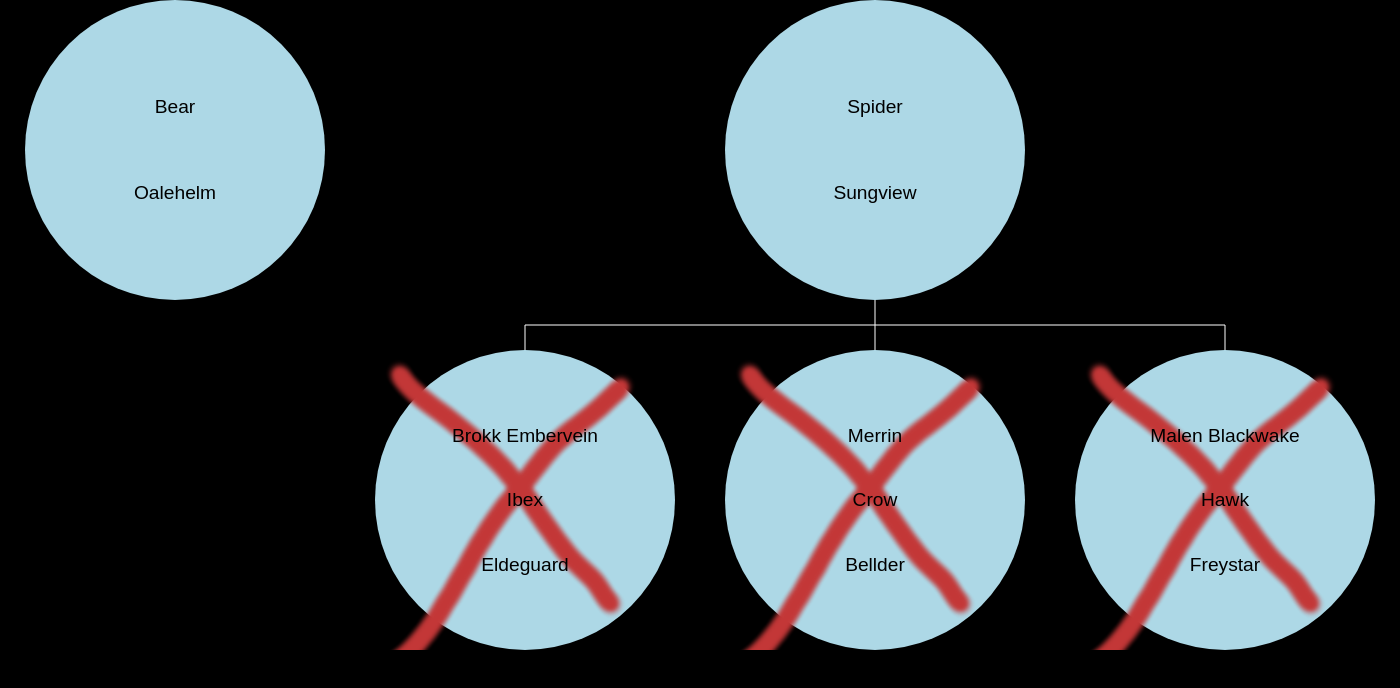
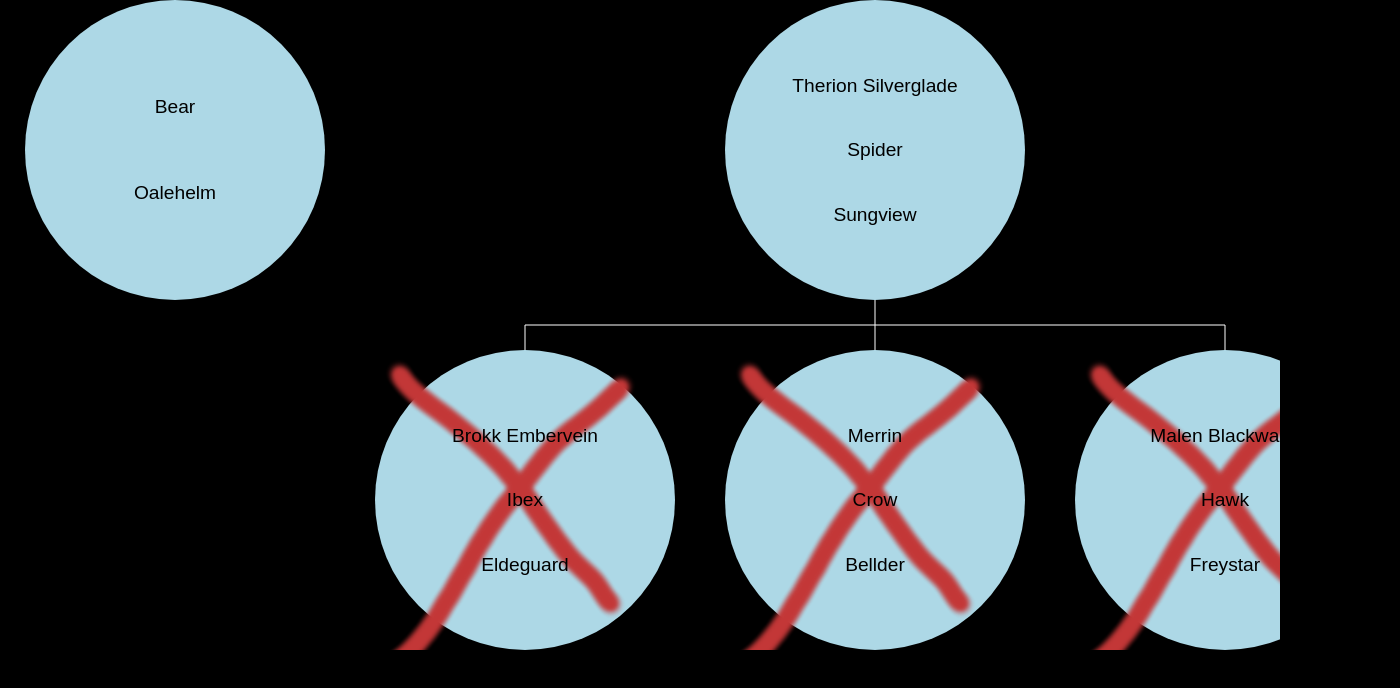
Before and after one commit to shawrie777/eldoria, a Next.js app: page /paleEye in a window 1280 px wide. Shown: the top 688 px of the page, 1400 px wide, since content can reach past the window. Built offline with nearby package versions, Linux system fonts and the light colour scheme.

Commit message:
now has panning, updates to Bear

```diff
--- a/src/app/paleEye/characterCircle.module.css
+++ b/src/app/paleEye/characterCircle.module.css
@@ -9,6 +9,7 @@
     perspective: 1000px;
     transform-style: preserve-3d;
     transition: transform 0.8s;
+    user-select: none;
 
     & > div {
         position: absolute;
--- a/src/app/paleEye/characters.tsx
+++ b/src/app/paleEye/characters.tsx
@@ -1,6 +1,6 @@
 'use client'
 
-import React, { ReactNode } from "react";
+import React, { ReactNode, useRef } from "react";
 import { useState, useContext } from "react"
 import { DmContext } from "../context";
 import classNames from "classnames";
@@ -172,13 +172,46 @@ export function Board({characters}:{characters: Character[]}){
         })
     }
 
+    const ref = useRef<HTMLDivElement>(null);
+    const [isDragging, setIsDragging] = useState(false);
+    const [start, setStart] = useState({x: 0, y: 0, scrollLeft: 0, scrollTop: 0});
+
+    const onMouseDown = (e: React.MouseEvent) => {
+        const div = ref.current;
+        if (!div) return;
+        setIsDragging(true);
+        setStart({
+            x: e.pageX - div.offsetLeft,
+            y: e.pageY - div.offsetTop,
+            scrollLeft: div.scrollLeft,
+            scrollTop: div.scrollTop,
+        })
+    };
+
+    const onMouseMove = (e: React.MouseEvent) => {
+        const div = ref.current;
+        if (!div || !isDragging) return;
+        e.preventDefault();
+        const x = e.pageX - div.offsetLeft;
+        const y = e.pageY - div.offsetTop;
+        const walkX = x - start.x;
+        const walkY = y - start.y;
+        div.scrollLeft = start.scrollLeft - walkX;
+        div.scrollTop = start.scrollTop - walkY;
+    };
+
+    const onMouseUp = () => setIsDragging(false);
+
     renderChars(checkedChars, 0, width, 0);
     return <>
         {currentClue && <RenderClue clue={currentClue}/>}
-        <svg viewBox={`0 0 ${width} ${350 * rowCount}`} width={width} height={350 * rowCount}>
-            {paths.map((l, idx) => <path key={idx} stroke="white" fill="none" d={`M ${l.start.x} ${l.start.y} L ${l.end.x} ${l.end.y}`}/>)}
-            {results}
-        </svg>
+        <div ref={ref} style={{width: "100vw", height: "100vh", overflow: "scroll", cursor: (isDragging ? "grabbing" : "grab")}}
+            onMouseDown={onMouseDown} onMouseMove={onMouseMove} onMouseUp={onMouseUp} onMouseLeave={onMouseUp}>
+            <svg viewBox={`0 0 ${width} ${350 * rowCount}`} width={width} height={350 * rowCount}>
+                {paths.map((l, idx) => <path key={idx} stroke="white" fill="none" d={`M ${l.start.x} ${l.start.y} L ${l.end.x} ${l.end.y}`}/>)}
+                {results}
+            </svg>
+        </div>
     </>
 }
 
@@ -230,7 +263,18 @@ export const conspir : Character = {
                     </>},
                 "#Building a portal",
                 "Using black sapphire to build something.",
-                "Black sapphire is easy to enchant."
+                "Black sapphire is easy to enchant.",
+                {
+                    title: "Hawk's Note",
+                    src: "/portal_scroll.png",
+                    description: "A note found on Hawk's ship"
+                },
+                {
+                    title: "Crew Notes",
+                    description: "Notes from Hawk's ship.",
+                    content: <><p>These stones don't feel right.. it's like they whisper in my head, an infernal humming…</p><br/>
+                        <p>I hate that place, it's always dark and grimy. I swear there's something in the alleys…</p></>
+                },
             ]
         },
         {
@@ -261,11 +305,13 @@ export const conspir : Character = {
         },
         {
             codename: "Spider",
+            name: "Therion Silverglade",
             town: "Sungview",
             clues: [
+                "Ordered Crow's murder.",
                 "Controls the southern section of the Pale Eye",
-                "Ordered Crow's murder.",
-                "Expected at the Broken Lantern near Sungview in a few days."
+                "Expected at the Broken Lantern near Sungview in a few days.",
+                "Dark-haired elven noble, with a scar over his eye."
             ],
             subs: [
                 {
```
Also changed, not shown: public/portal_scroll.png (added).
